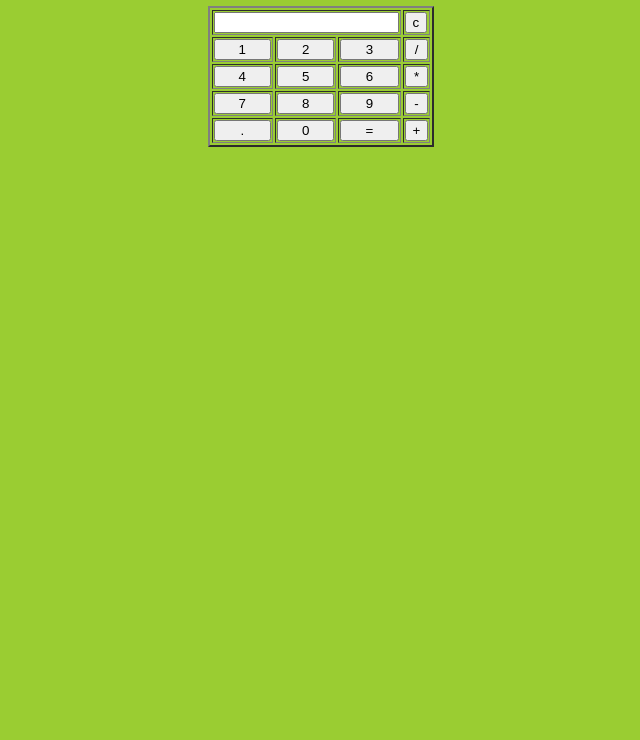
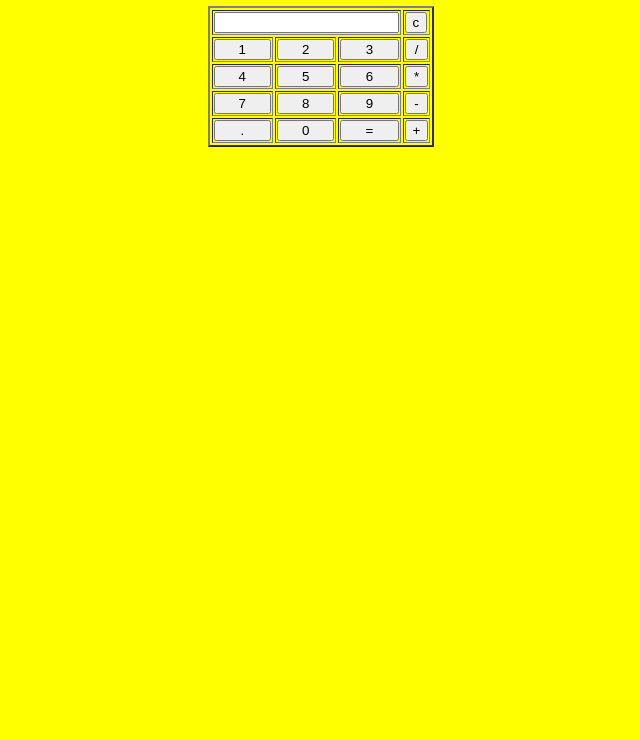
Before and after one commit to santhanakrishnan-Mariappan/Simple-calculator-using-JavaScript, a plain HTML site: page learninghtml.html in a window 1280 px wide. Shown: the part 60-800 px from the top of the page, without its empty margins (319-959 px from the left). Drawn offline with Linux system fonts and the light colour scheme.

Commit message:
my first host
my first host

```diff
--- a/learningcss.css
+++ b/learningcss.css
@@ -1,5 +1,5 @@
 body{
-    background-color: yellowgreen;
+    background-color: yellow;
 
 }
 
```
